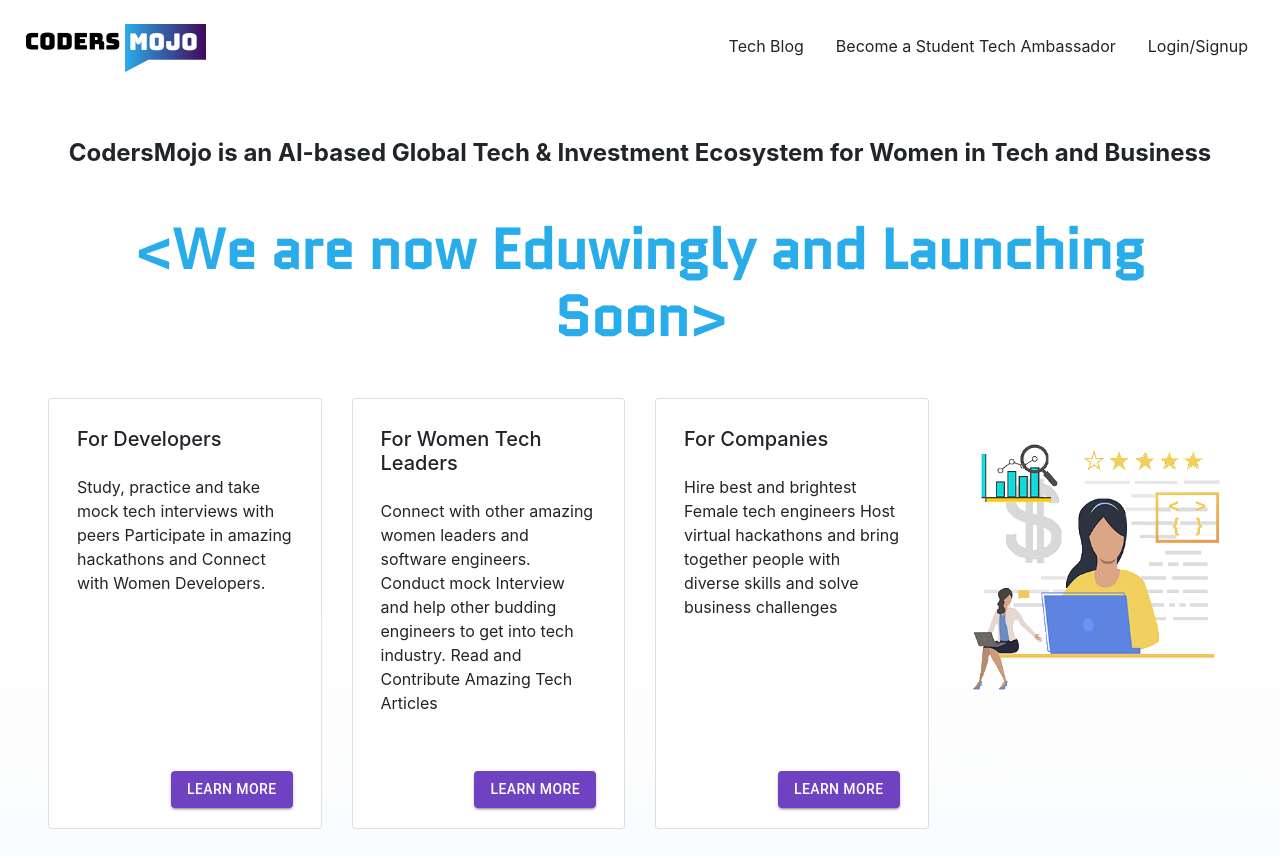
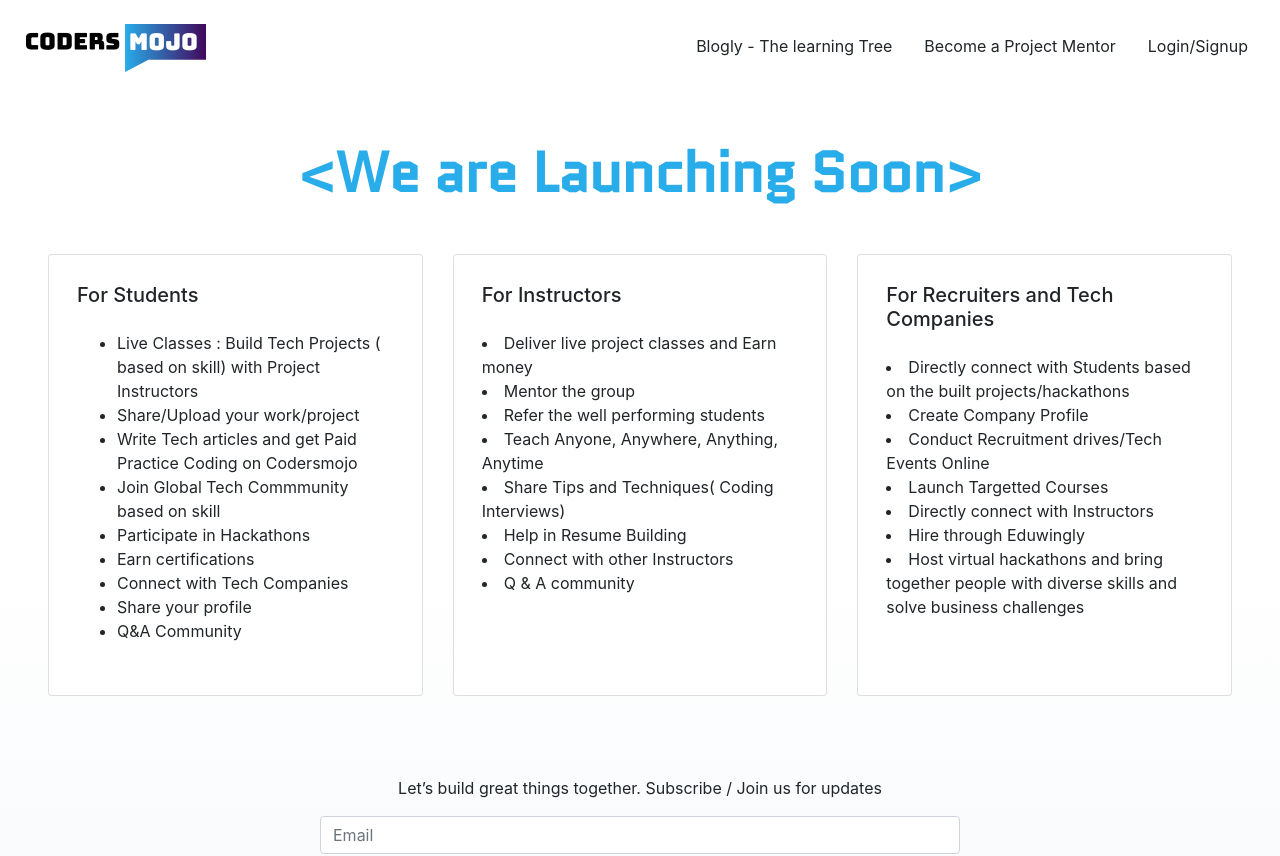
Before and after one commit to yeukfei02/codersMojoFrontend, a Next.js app: page / in a window 1280 px wide. Shown: the top 856 px of the page. Built offline with nearby package versions, Linux system fonts and the light colour scheme; no server answers; what is_js would draw is missing.

Commit message:
fix: 🐛 update landing page

```diff
--- a/components/applyForJobs/ApplyForJobs.tsx
+++ b/components/applyForJobs/ApplyForJobs.tsx
@@ -531,7 +531,7 @@
       <div className="mx-3">
         <div className="card">
           <div className="card-body">
-            <h5 className="text-center my-1">Find a Job With CodersMojo</h5>
+            <h5 className="text-center my-1">Find a Job With Eduwingly</h5>
           </div>
         </div>
 
--- /dev/null
+++ b/components/becomeAProjectMentor/BecomeAProjectMentor.tsx
@@ -0,0 +1,22 @@
+import React, { useEffect } from 'react';
+
+import NextHead from '../nextHead/NextHead';
+
+function BecomeAProjectMentor(): JSX.Element {
+  useEffect(() => {
+    openBecomeAProjectMentorLink();
+  }, []);
+
+  const openBecomeAProjectMentorLink = () => {
+    window.open(`https://docs.google.com/forms/d/e/1FAIpQLSfYwWOUWDMidNSejVKu_et0kbBhZszMZsA23k_BegBOnfk1Qw/viewform`);
+  };
+
+  return (
+    <div>
+      <NextHead />
+      Become a Project Mentor
+    </div>
+  );
+}
+
+export default BecomeAProjectMentor;
--- a/components/becomeAStudentTechAmbassador/BecomeAStudentTechAmbassador.tsx
+++ /dev/null
@@ -1,22 +0,0 @@
-import React, { useEffect } from 'react';
-
-import NextHead from '../nextHead/NextHead';
-
-function BecomeAStudentTechAmbassador(): JSX.Element {
-  useEffect(() => {
-    openBecomeAStudentTechAmbassadorLink();
-  }, []);
-
-  const openBecomeAStudentTechAmbassadorLink = () => {
-    window.open(`https://forms.gle/gCJGap2dpENuwhYi8`);
-  };
-
-  return (
-    <div>
-      <NextHead />
-      Become a Student Tech Ambassador
-    </div>
-  );
-}
-
-export default BecomeAStudentTechAmbassador;
--- a/components/customDrawer/CustomDrawer.tsx
+++ b/components/customDrawer/CustomDrawer.tsx
@@ -47,7 +47,7 @@
 import InviteYourFriends from '../inviteYourFriends/InviteYourFriends';
 import WomenInvestorsCommunity from '../womenInvestorsCommunity/WomenInvestorsCommunity';
 import CreateWomenInvestorsCommunity from '../createWomenInvestorsCommunity/CreateWomenInvestorsCommunity';
-import BecomeAStudentTechAmbassador from '../becomeAStudentTechAmbassador/BecomeAStudentTechAmbassador';
+import BecomeAProjectMentor from '../becomeAProjectMentor/BecomeAProjectMentor';
 import TechBlogListView from '../techBlogListView/TechBlogListView';
 import CreateTechBlog from '../createTechBlog/CreateTechBlog';
 import YourUpcomingInterviewSchedule from '../yourUpcomingInterviewSchedule/YourUpcomingInterviewSchedule';
@@ -192,12 +192,12 @@
             <ListItemText primary="Get Tech Referrals" />
           </CustomListItem>
         </div>
-        <div onClick={() => handleLeftSideMenuItemClick('becomeAStudentTechAmbassador')}>
+        <div onClick={() => handleLeftSideMenuItemClick('becomeAProjectMentor')}>
           <CustomListItem button>
             <ListItemIcon>
               <EmojiPeopleIcon color="secondary" />
             </ListItemIcon>
-            <ListItemText primary="Become a Student/Company Ambassador" />
+            <ListItemText primary="Become a Project Mentor" />
           </CustomListItem>
         </div>
         <div onClick={() => handleLeftSideMenuItemClick('techBlog')}>
@@ -419,8 +419,8 @@
           />
         );
         break;
-      case 'becomeAStudentTechAmbassador':
-        currentPage = <BecomeAStudentTechAmbassador />;
+      case 'becomeAProjectMentor':
+        currentPage = <BecomeAProjectMentor />;
         break;
       case 'techBlog':
         currentPage = (
--- a/components/discussionBoard/DiscussionBoard.tsx
+++ b/components/discussionBoard/DiscussionBoard.tsx
@@ -374,7 +374,7 @@
             <div className="card">
               <div className="card-body">
                 <div style={{ display: 'flex', flexDirection: 'row' }}>
-                  <h5 className="my-2">CodersMojo Discussion Board</h5>
+                  <h5 className="my-2">Eduwingly Discussion Board</h5>
                   <div style={{ marginLeft: 'auto' }}>
                     <Button variant="contained" color="secondary" onClick={() => props.postsClick()}>
                       Create post
--- a/components/inviteYourFriends/InviteYourFriends.tsx
+++ b/components/inviteYourFriends/InviteYourFriends.tsx
@@ -182,19 +182,19 @@
             <Grid container spacing={3}>
               <Grid item xs={12} sm={4}>
                 <div className="d-flex justify-content-center">
-                  <Twitter solid big message="CodersMojo" link="https://codersmojo.com/" />
+                  <Twitter solid big message="Eduwingly" link="https://eduwingly.com/" />
                 </div>
               </Grid>
 
               <Grid item xs={12} sm={4}>
                 <div className="d-flex justify-content-center">
-                  <Linkedin solid big message="CodersMojo" link="https://codersmojo.com/" />
+                  <Linkedin solid big message="Eduwingly" link="https://eduwingly.com/" />
                 </div>
               </Grid>
 
               <Grid item xs={12} sm={4}>
                 <div className="d-flex justify-content-center">
-                  <Facebook solid big link="https://codersmojo.com/" />
+                  <Facebook solid big link="https://eduwingly.com/" />
                 </div>
               </Grid>
             </Grid>
--- a/components/landingPage/LandingPage.tsx
+++ b/components/landingPage/LandingPage.tsx
@@ -22,14 +22,14 @@
   const [snackBarType, setSnackBarType] = useState('success');
   const [snackBarMessage, setSnackBarMessage] = useState('');
 
-  const weAreLaunchingSoonText = `<We are now Eduwingly and Launching Soon>`;
+  const weAreLaunchingSoonText = `<We are Launching Soon>`;
 
   const handleTechBlogClick = () => {
     router.push(`/tech-blog`);
   };
 
-  const handleBecomeAStudentTechAmbassadorClick = () => {
-    window.open(`https://forms.gle/gCJGap2dpENuwhYi8`);
+  const handleBecomeAProjectMentorClick = () => {
+    window.open(`https://docs.google.com/forms/d/e/1FAIpQLSfYwWOUWDMidNSejVKu_et0kbBhZszMZsA23k_BegBOnfk1Qw/viewform`);
   };
 
   // const handlePricingClick = () => {
@@ -46,9 +46,9 @@
     }
   };
 
-  const handleLearnMoreButtonClick = () => {
-    console.log(123);
-  };
+  // const handleLearnMoreButtonClick = () => {
+  //   console.log(123);
+  // };
 
   const handleSubscribeButtonClick = () => {
     if (email) {
@@ -124,10 +124,10 @@
           <ul className="navbar-nav mr-auto"></ul>
           <form className="form-inline my-2 my-lg-0">
             <div onClick={() => handleTechBlogClick()} className="mx-3 pointer hover-item">
-              Tech Blog
+              Blogly - The learning Tree
             </div>
-            <div onClick={() => handleBecomeAStudentTechAmbassadorClick()} className="mx-3 pointer hover-item">
-              Become a Student Tech Ambassador
+            <div onClick={() => handleBecomeAProjectMentorClick()} className="mx-3 pointer hover-item">
+              Become a Project Mentor
             </div>
             {/* <div onClick={() => handlePricingClick()} className="mx-3 pointer hover-item">
               Pricing
@@ -140,10 +140,6 @@
       </nav>
 
       <div style={{ margin: '3em' }}>
-        <h4 className="text-center font-weight-bold my-5">
-          CodersMojo is an AI-based Global Tech &amp; Investment Ecosystem for Women in Tech and Business
-        </h4>
-
         <div className="my-5">
           <div className="text-center font-weight-bold quantico display-4" style={{ color: '#28ACEA' }}>
             {weAreLaunchingSoonText}
@@ -154,70 +150,92 @@
           <div className="col-sm d-flex align-items-stretch">
             <div className="card p-2">
               <div className="card-body">
-                <h5>For Developers</h5>
+                <h5>For Students</h5>
 
                 <div className="my-4">
-                  Study, practice and take mock tech interviews with peers Participate in amazing hackathons and Connect
-                  with Women Developers.
+                  <ul>
+                    <li>Live Classes : Build Tech Projects ( based on skill) with Project Instructors</li>
+                    <li>Share/Upload your work/project</li>
+                    <li>Write Tech articles and get Paid Practice Coding on Codersmojo</li>
+                    <li>Join Global Tech Commmunity based on skill</li>
+                    <li>Participate in Hackathons</li>
+                    <li>Earn certifications</li>
+                    <li>Connect with Tech Companies</li>
+                    <li>Share your profile</li>
+                    <li>Q&A Community</li>
+                  </ul>
                 </div>
               </div>
-              <div className="card-footer" style={{ borderTop: 'none', backgroundColor: 'transparent' }}>
+              {/* <div className="card-footer" style={{ borderTop: 'none', backgroundColor: 'transparent' }}>
                 <div className="d-flex justify-content-end">
                   <Button variant="contained" color="secondary" onClick={() => handleLearnMoreButtonClick()}>
                     Learn more
                   </Button>
                 </div>
-              </div>
+              </div> */}
             </div>
           </div>
           <div className="col-sm d-flex align-items-stretch">
             <div className="card p-2">
               <div className="card-body">
-                <h5>For Women Tech Leaders</h5>
+                <h5>For Instructors</h5>
 
                 <div className="my-4">
-                  Connect with other amazing women leaders and software engineers. Conduct mock Interview and help other
-                  budding engineers to get into tech industry. Read and Contribute Amazing Tech Articles
+                  <li>Deliver live project classes and Earn money</li>
+                  <li>Mentor the group</li>
+                  <li>Refer the well performing students</li>
+                  <li>Teach Anyone, Anywhere, Anything, Anytime </li>
+                  <li>Share Tips and Techniques( Coding Interviews)</li>
+                  <li>Help in Resume Building</li>
+                  <li>Connect with other Instructors</li>
+                  <li>Q & A community</li>
                 </div>
               </div>
-              <div className="card-footer" style={{ borderTop: 'none', backgroundColor: 'transparent' }}>
+              {/* <div className="card-footer" style={{ borderTop: 'none', backgroundColor: 'transparent' }}>
                 <div className="d-flex justify-content-end">
                   <Button variant="contained" color="secondary" onClick={() => handleLearnMoreButtonClick()}>
                     Learn more
                   </Button>
                 </div>
-              </div>
+              </div> */}
             </div>
           </div>
           <div className="col-sm d-flex align-items-stretch">
             <div className="card p-2">
               <div className="card-body">
-                <h5>For Companies</h5>
+                <h5>For Recruiters and Tech Companies</h5>
 
                 <div className="my-4">
-                  Hire best and brightest Female tech engineers Host virtual hackathons and bring together people with
-                  diverse skills and solve business challenges
+                  <li>Directly connect with Students based on the built projects/hackathons</li>
+                  <li>Create Company Profile</li>
+                  <li>Conduct Recruitment drives/Tech Events Online</li>
+                  <li>Launch Targetted Courses</li>
+                  <li>Directly connect with Instructors</li>
+                  <li>Hire through Eduwingly</li>
+                  <li>
+                    Host virtual hackathons and bring together people with diverse skills and solve business challenges
+                  </li>
                 </div>
               </div>
-              <div className="card-footer" style={{ borderTop: 'none', backgroundColor: 'transparent' }}>
+              {/* <div className="card-footer" style={{ borderTop: 'none', backgroundColor: 'transparent' }}>
                 <div className="d-flex justify-content-end">
                   <Button variant="contained" color="secondary" onClick={() => handleLearnMoreButtonClick()}>
                     Learn more
                   </Button>
                 </div>
-              </div>
+              </div> */}
             </div>
           </div>
-          <div className="col-sm">
+          {/* <div className="col-sm">
             <div>
               <img src="/landing-page-image.png" style={{ width: '100%', borderRadius: '0.5em' }} alt="" />
             </div>
-          </div>
+          </div> */}
         </div>
       </div>
 
       <div className="d-flex justify-content-center" style={{ marginTop: '5em' }}>
-        <div>Girls, let’s break the tech glass ceiling. Subscribe / Join us for updates</div>
+        <div>Let’s build great things together. Subscribe / Join us for updates</div>
       </div>
 
       <div className="d-flex justify-content-center" style={{ marginTop: '1em' }}>
--- a/components/login/Login.tsx
+++ b/components/login/Login.tsx
@@ -163,7 +163,7 @@
                 </div>
               </div>
               <div className="col-sm p-3">
-                <h4 className="text-center mb-5 font-weight-bold">Welcome to Coders Mojo</h4>
+                <h4 className="text-center mb-5 font-weight-bold">Welcome to Eduwingly</h4>
 
                 <div className="form-group">
                   <label htmlFor="exampleInputEmail1">Email</label>
--- a/components/nextHead/NextHead.tsx
+++ b/components/nextHead/NextHead.tsx
@@ -4,7 +4,7 @@
 function NextHead(): JSX.Element {
   return (
     <Head>
-      <title>CodersMojo</title>
+      <title>Eduwingly</title>
       <link rel="shortcut icon" href="/favicon.ico" />
       <meta name="viewport" content="width=device-width, initial-scale=1, shrink-to-fit=no" />
       <link
--- a/components/pricing/Pricing.tsx
+++ b/components/pricing/Pricing.tsx
@@ -74,7 +74,7 @@
 
         <div className="my-3" style={{ display: 'flex', flexDirection: 'column' }}>
           <div className="d-flex justify-content-center mb-5" style={{ fontSize: 25 }}>
-            Get started with a CodersMojo subscription that works for you.
+            Get started with a Eduwingly subscription that works for you.
           </div>
 
           <div className="row mx-5">
```
Also changed, not shown: components/takeAMockInterview/TakeAMockInterview.tsx (+3 -5 lines), 1 other file (tests, documents, lock files or other folders).
